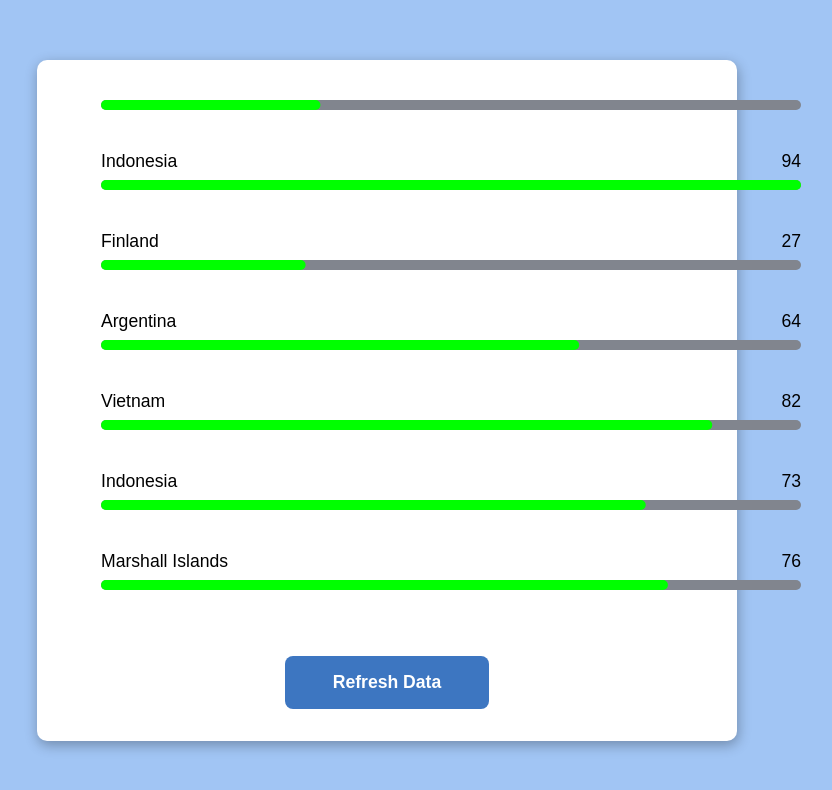
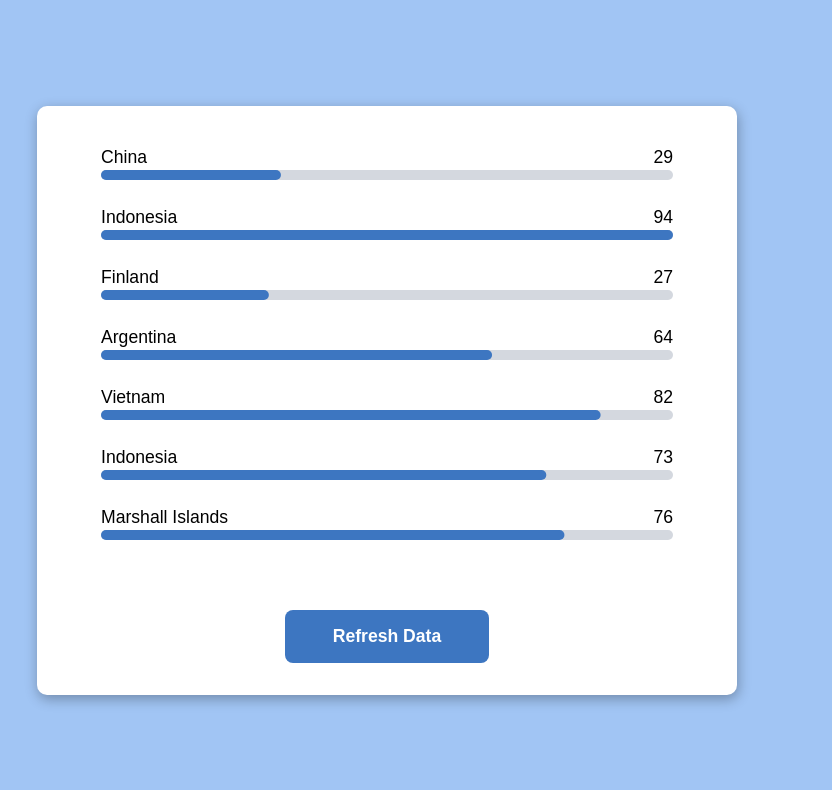
Before and after one commit to skylarr1227/testboard, a React (Create React App) app: page / in a window 1280 px wide. Shown: the top 790 px of the page, without its empty margins (253-1085 px from the left). Built offline with nearby package versions, Linux system fonts and the light colour scheme; the HTML template or start-up script is replaced by a standard one.

Commit message:
Finish app

```diff
--- a/src/App.css
+++ b/src/App.css
@@ -26,6 +26,7 @@ body, html {
 .button {
   display: flex;
   justify-content: center;
+  margin-top: 3rem;
 }
 
 button {
--- a/src/App.jsx
+++ b/src/App.jsx
@@ -18,11 +18,13 @@ function App() {
   useEffect(() => refreshData(), [refreshData]);
 
   return (
-    <div className="app" ref={ref}>
-      <Leaderboard
-        data={data}
-        width={leaderboardWidth}
-      />
+    <div className="app">
+      <div className="leaderboard-container" ref={ref}>
+        <Leaderboard
+          data={data}
+          width={leaderboardWidth}
+        />
+      </div>
 
       <div className="button">
         <button onClick={() => refreshData()}>Refresh Data</button>
--- a/src/Leaderboard.jsx
+++ b/src/Leaderboard.jsx
@@ -6,9 +6,9 @@ function Leaderboard({data, width}) {
   const screenSize = 1;
 
   // Constants
-  const rowHeight = 80;
+  const rowHeight = 60;
   const barHeight = 10;
-  const marginText = 8;
+  const marginText = 2;
 
   // Set the dimensions and margins of the graph
   const [height, setHeight] = useState(rowHeight * data.length ?? 0);
@@ -28,8 +28,8 @@ function Leaderboard({data, width}) {
     const fontSize = '1.1rem';
 
     const textColor = '#000000';
-    const bgColor = '#81858E';
-    const barColor = '#00FF00';
+    const bgColor = '#d4d8df';
+    const barColor = '#3d76c1';
 
     // Join the data
     // We use the ID to find rows of same data
@@ -86,7 +86,7 @@ function Leaderboard({data, width}) {
       .transition()
         .ease(d3.easePoly)
         .duration(500)
-        .attr('transform', (d, i) => `translate(0, ${y(i)})`);
+        .attr('transform', (d, i) => `translate(0, ${y(i) + 30})`);
 
     // Update rect bg
     gUpdate
@@ -117,7 +117,7 @@ function Leaderboard({data, width}) {
       .attr('fill', textColor)
       .attr('font-size', fontSize)
       .attr('x', x(maxValue));
-  }, [d3Ref, data, width, screenSize, marginText, rowHeight]);
+  }, [d3Ref, data, width, screenSize, marginText, rowHeight, barHeight]);
 
   return (
     <svg
```
